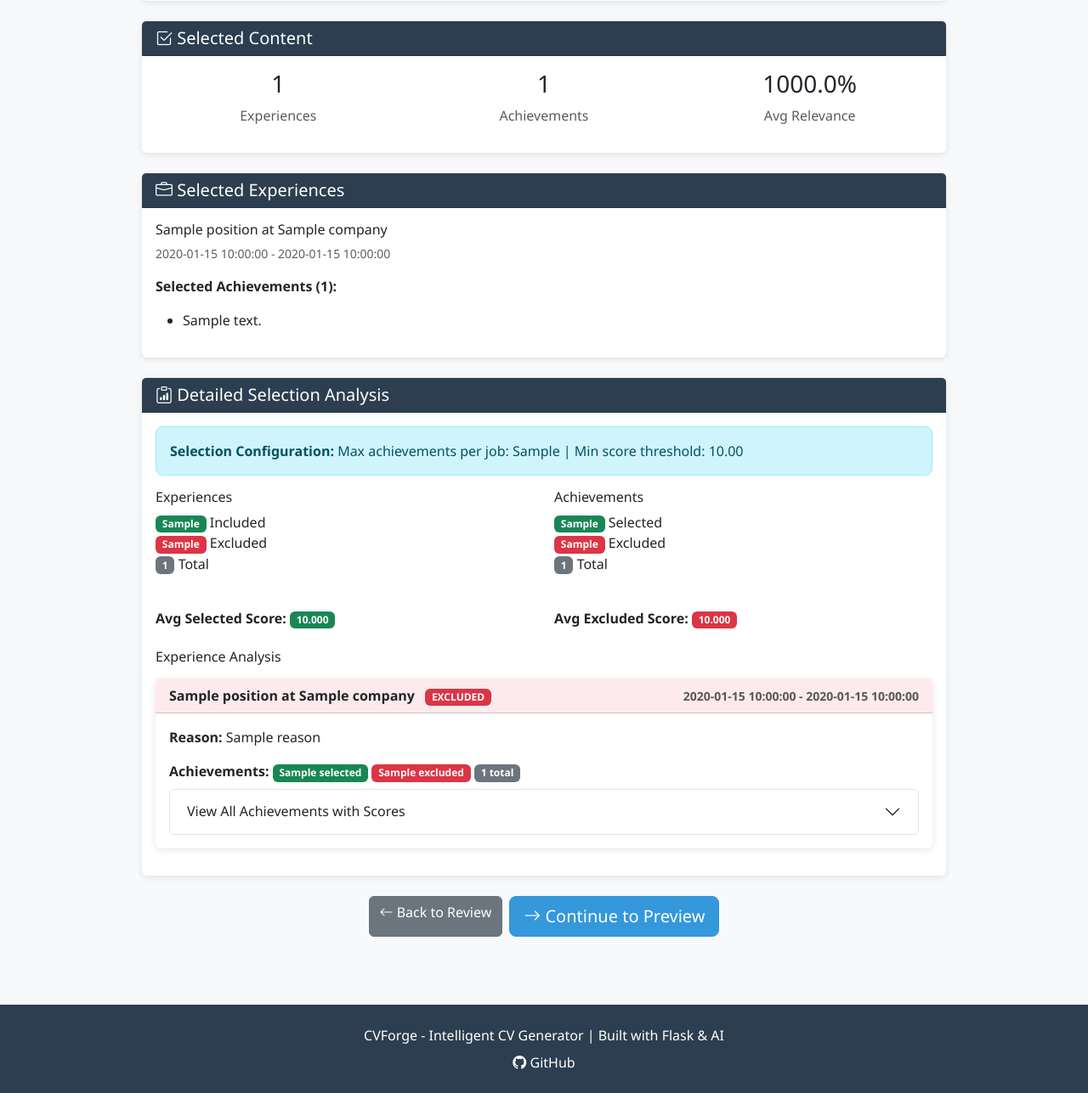
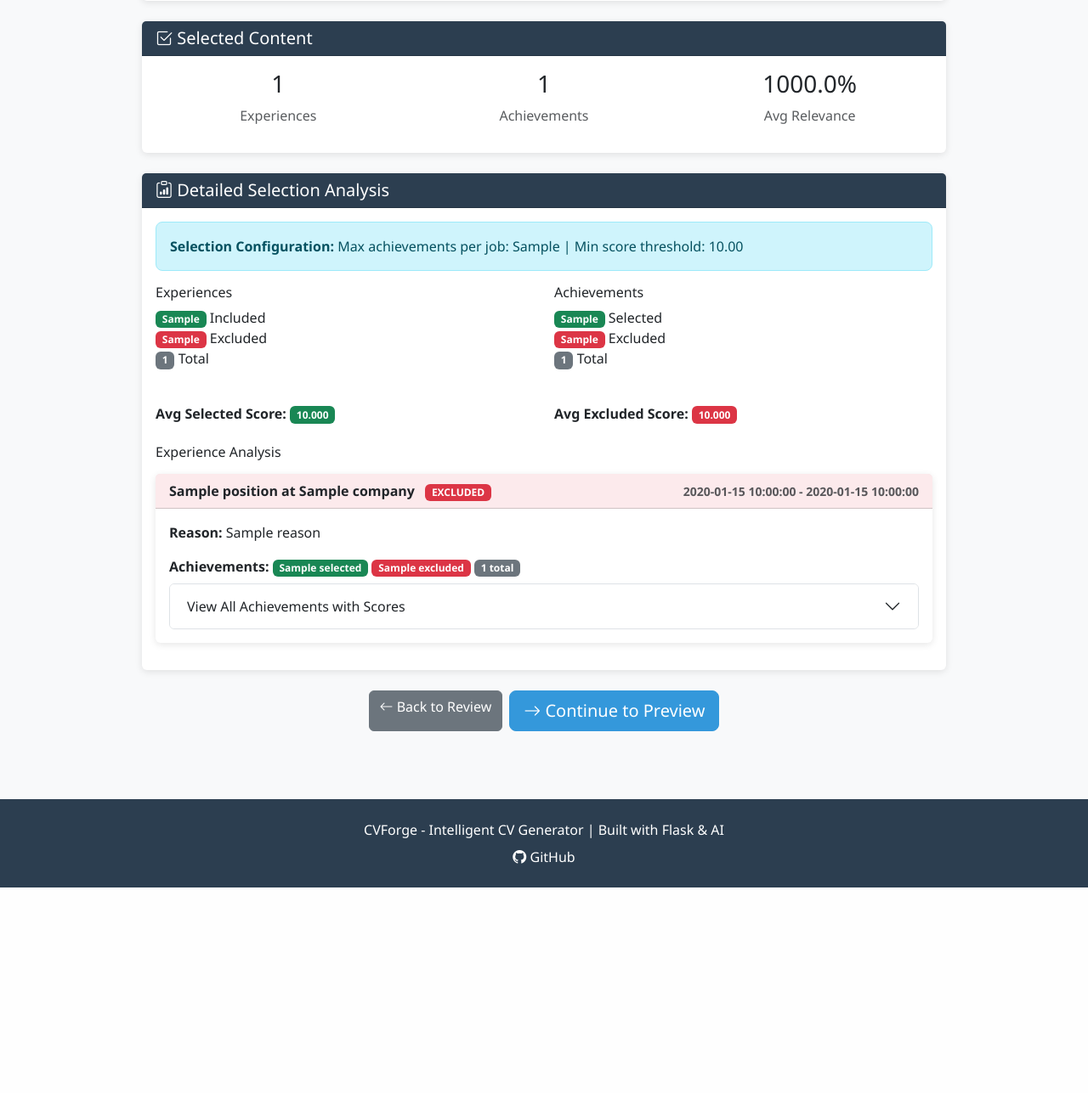
Before and after one commit to tzetze/cvforge, a Flask app: template templates/web/generate/analyze.html in a window 1280 px wide. Shown: the part 800-2087 px from the top of the page at 85% size. After the commit the page ends 1845 px from the top, so only its background shows below. Run offline with Flask 3, Linux system fonts and the light colour scheme; the template is opened without the code that fills it: most values are stand-ins (such as "Sample title", 1, 10 or a date in 2020).

Commit message:
refactor: remove redundant Selected Experiences section
The Selected Experiences Preview section was redundant with the more
detailed Detailed Selection Analysis section below it. Removed the
simpler preview to reduce clutter and avoid duplication.

```diff
--- a/templates/web/generate/analyze.html
+++ b/templates/web/generate/analyze.html
@@ -85,27 +85,6 @@
                         <p class="text-muted">Avg Relevance</p>
                     </div>
                 </div>
-            </div>
-        </div>
-
-        <!-- Selected Experiences Preview -->
-        <div class="card mb-4">
-            <div class="card-header">
-                <h5 class="mb-0"><i class="bi bi-briefcase"></i> Selected Experiences</h5>
-            </div>
-            <div class="card-body">
-                {% for exp in selected_content.experiences %}
-                <div class="mb-3 {% if not loop.last %}border-bottom pb-3{% endif %}">
-                    <h6>{{ exp.position }} at {{ exp.company }}</h6>
-                    <p class="text-muted small">{{ exp.start_date }} - {{ exp.end_date or 'Present' }}</p>
-                    <p><strong>Selected Achievements ({{ exp.achievements|length }}):</strong></p>
-                    <ul>
-                        {% for achievement in exp.achievements %}
-                        <li>{{ achievement.text }}</li>
-                        {% endfor %}
-                    </ul>
-                </div>
-                {% endfor %}
             </div>
         </div>
 
```
